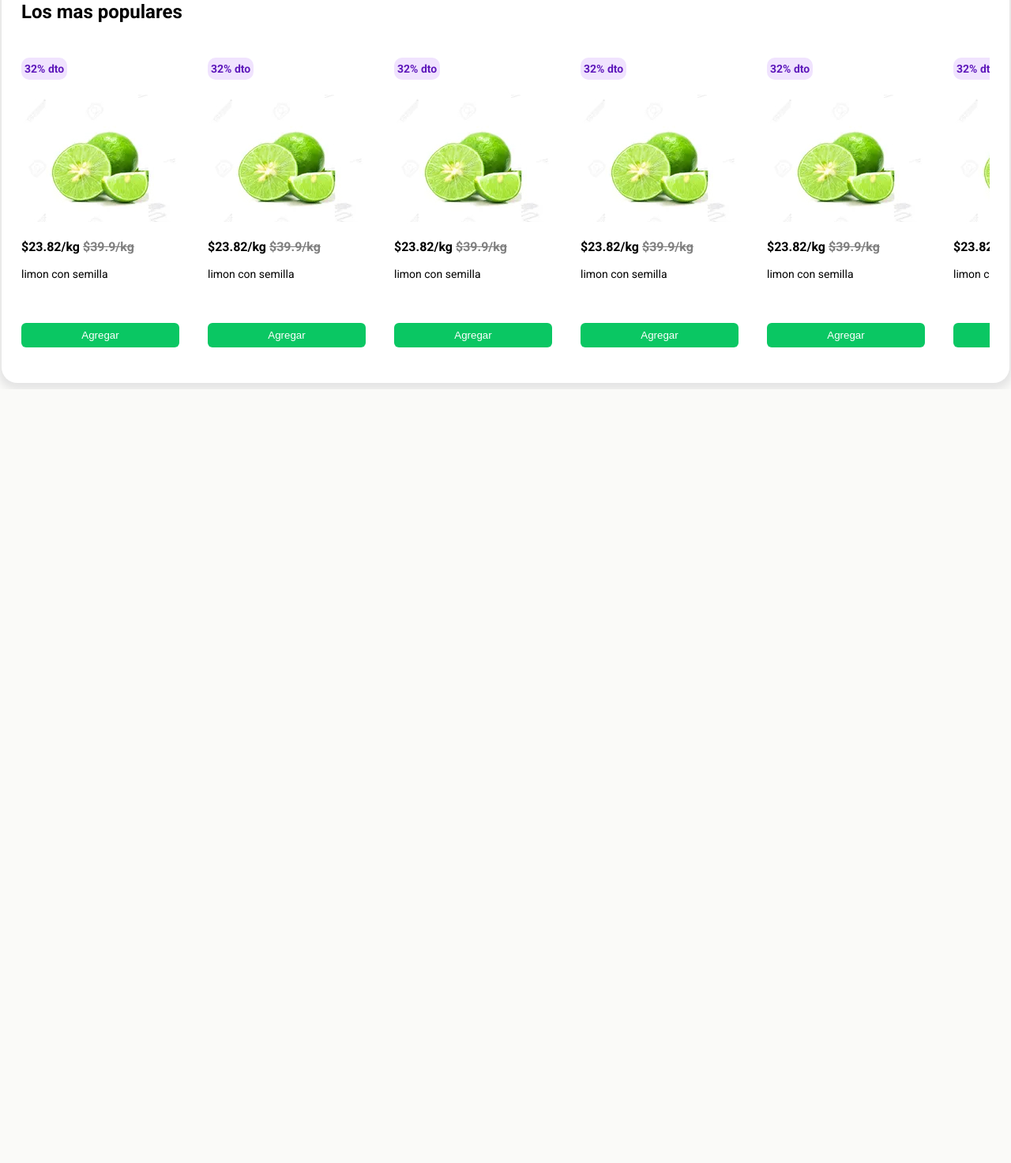
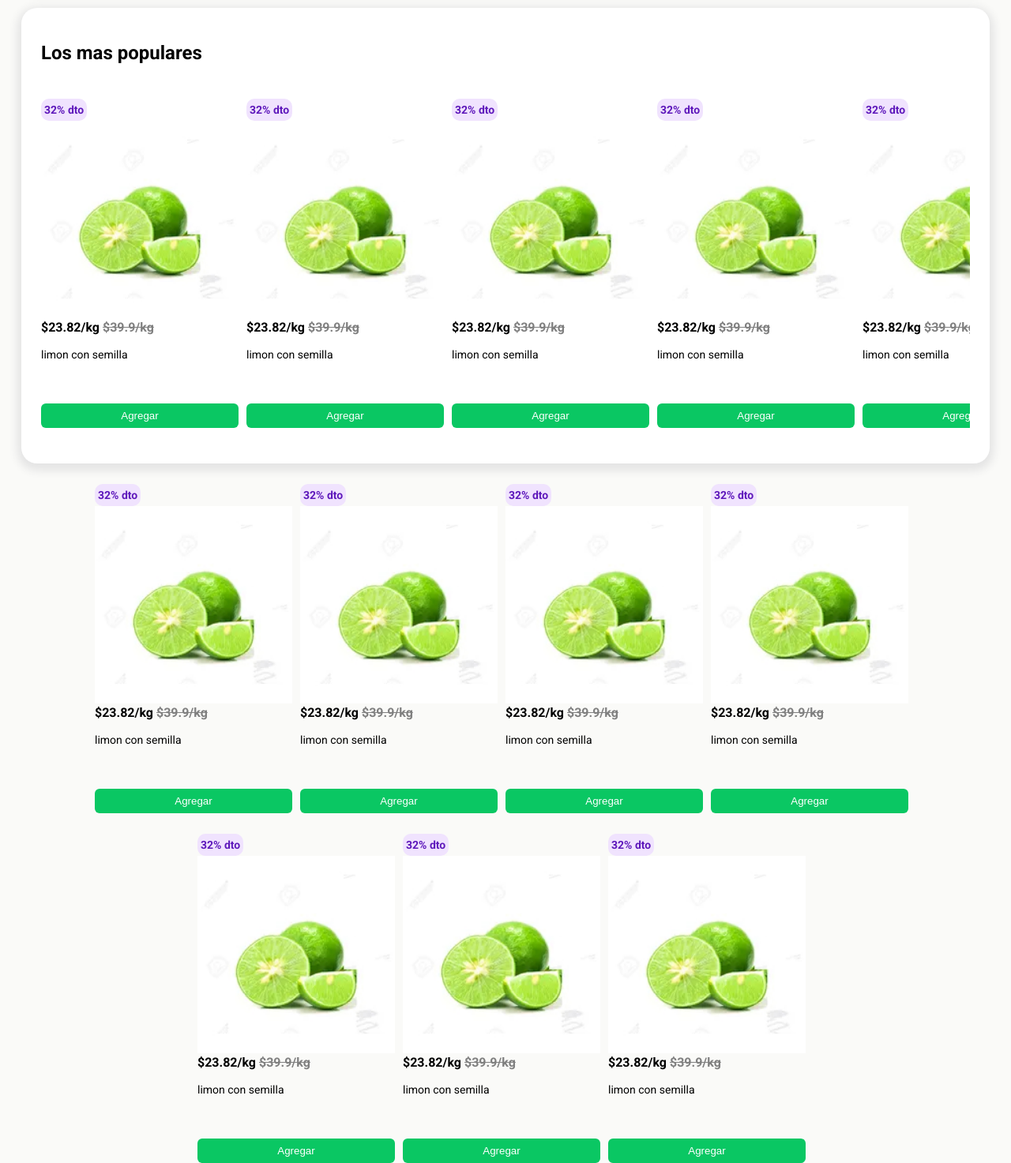
Before and after one commit to darkmantiz2/tiendita, a plain HTML site: page index.html in a window 1280 px wide. Shown: the part 958-2431 px from the top of the page at 79% size. Before the commit the page ends 1451 px from the top, so only its background shows below. Drawn offline with Linux system fonts and the light colour scheme; a web font is replaced by a local one.

Commit message:
ajustes mobile

```diff
--- a/css/index.css
+++ b/css/index.css
@@ -30,6 +30,7 @@ body {
   background-color: var(--white);
   font-family: 'Roboto', sans-serif;
   background-color: var(--bg);
+  margin: 0;
 }
 
 /* header*/
@@ -37,6 +38,8 @@ body {
   display: flex;
   width: 100%;
   justify-content: space-between;
+  padding: 5px;
+  box-sizing: border-box;
 }
 
 .header-title {
@@ -100,6 +103,7 @@ body {
   display: flex;
   max-width: 1226px;
   width: 100%;
+  overflow: hidden;
 }
 
 .banner-text {
@@ -131,6 +135,7 @@ body {
   border-radius: 20px;
   margin-top: 26px;
   background: white;
+  box-sizing: border-box;
 }
 
 
@@ -146,7 +151,22 @@ body {
   display: flex;
   justify-content: center;
   flex-direction: column;
-  margin-right: 36px;
+  /* margin-right: 36px; */
+  min-width: 250px;
+  max-width: 250px;
+}
+
+.product-image {
+  width: 100%;
+}
+
+.products-bottom {
+  display: flex;
+  align-items: center;
+  justify-content: center;
+  flex-wrap: wrap;
+  max-width: 1200px;
+  margin: 0 auto;
 }
 
 .product-discount {
@@ -185,3 +205,21 @@ body {
   background: var(--malachite);
   color: white;
 }
+
+/* condiciona estilos segun el tamaño de la pantalla*/
+@media screen and (max-width: 450px) {
+  .banner-image {
+    width: auto;
+  }
+
+  .banner-text {
+    text-align: center;
+    line-height: 1.2;
+  }
+}
+
+@media screen and (min-width: 515px) {
+  .product {
+    margin-right: 10px;
+  }
+}
--- a/index.html
+++ b/index.html
@@ -149,6 +149,58 @@
       </div>
     </div>
   </section>
+
+  <section class="products-bottom">
+    <div class="product">
+      <label class="product-discount">32% dto</label>
+      <img class="product-image" src="./images/Name=Limon.jpg" alt="">
+      <p class="product-price">$23.82/kg <span class="product-price-old"> $39.9/kg</span></p>
+      <p class="product-description">limon con semilla</p>
+      <button class="product-button">Agregar</button>
+    </div>
+    <div class="product">
+      <label class="product-discount">32% dto</label>
+      <img class="product-image" src="./images/Name=Limon.jpg" alt="">
+      <p class="product-price">$23.82/kg <span class="product-price-old"> $39.9/kg</span></p>
+      <p class="product-description">limon con semilla</p>
+      <button class="product-button">Agregar</button>
+    </div>
+    <div class="product">
+      <label class="product-discount">32% dto</label>
+      <img class="product-image" src="./images/Name=Limon.jpg" alt="">
+      <p class="product-price">$23.82/kg <span class="product-price-old"> $39.9/kg</span></p>
+      <p class="product-description">limon con semilla</p>
+      <button class="product-button">Agregar</button>
+    </div>
+    <div class="product">
+      <label class="product-discount">32% dto</label>
+      <img class="product-image" src="./images/Name=Limon.jpg" alt="">
+      <p class="product-price">$23.82/kg <span class="product-price-old"> $39.9/kg</span></p>
+      <p class="product-description">limon con semilla</p>
+      <button class="product-button">Agregar</button>
+    </div>
+    <div class="product">
+      <label class="product-discount">32% dto</label>
+      <img class="product-image" src="./images/Name=Limon.jpg" alt="">
+      <p class="product-price">$23.82/kg <span class="product-price-old"> $39.9/kg</span></p>
+      <p class="product-description">limon con semilla</p>
+      <button class="product-button">Agregar</button>
+    </div>
+    <div class="product">
+      <label class="product-discount">32% dto</label>
+      <img class="product-image" src="./images/Name=Limon.jpg" alt="">
+      <p class="product-price">$23.82/kg <span class="product-price-old"> $39.9/kg</span></p>
+      <p class="product-description">limon con semilla</p>
+      <button class="product-button">Agregar</button>
+    </div>
+    <div class="product">
+      <label class="product-discount">32% dto</label>
+      <img class="product-image" src="./images/Name=Limon.jpg" alt="">
+      <p class="product-price">$23.82/kg <span class="product-price-old"> $39.9/kg</span></p>
+      <p class="product-description">limon con semilla</p>
+      <button class="product-button">Agregar</button>
+    </div>
+  </section>
 </body>
 
 </html>
```
